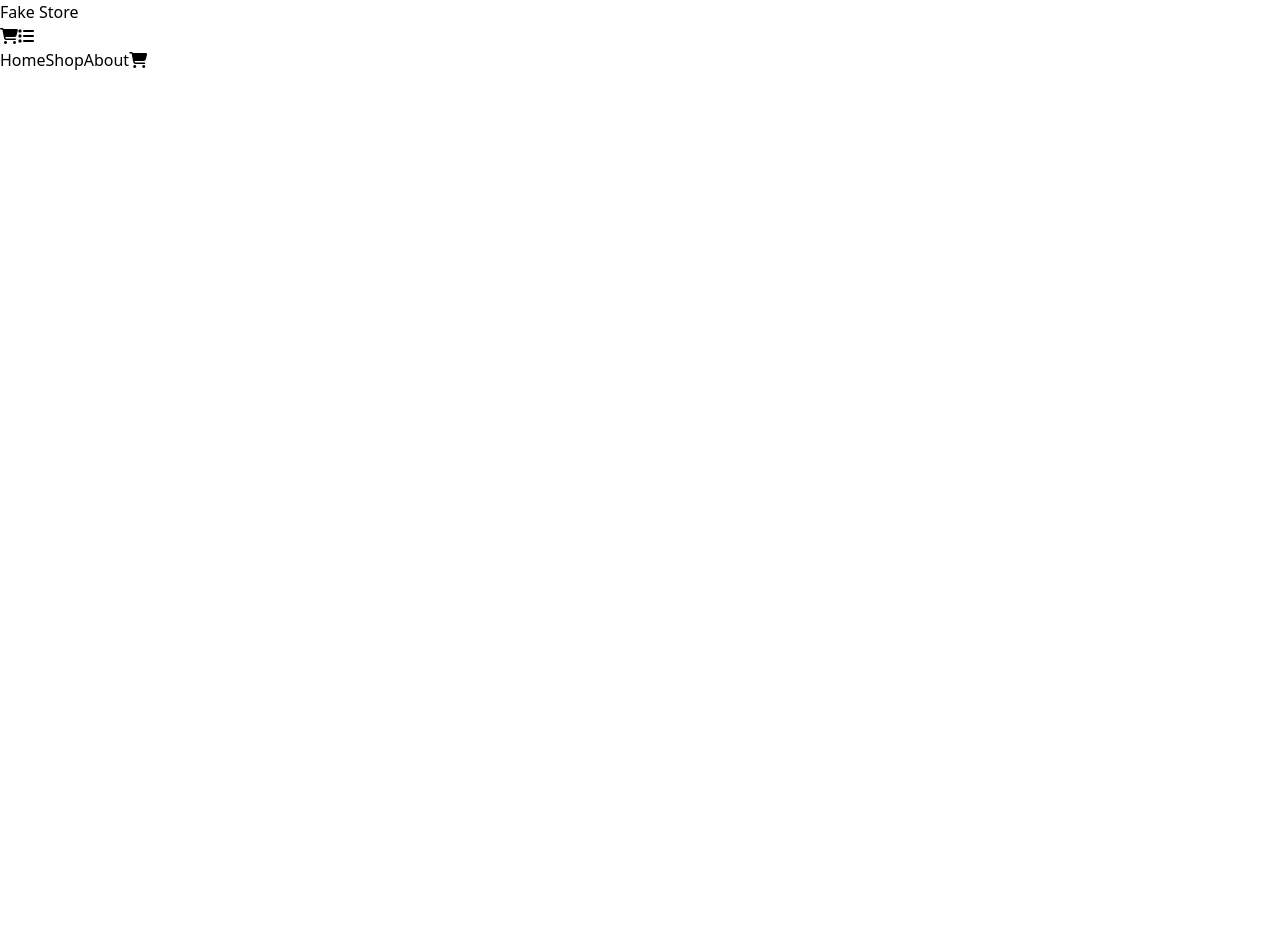
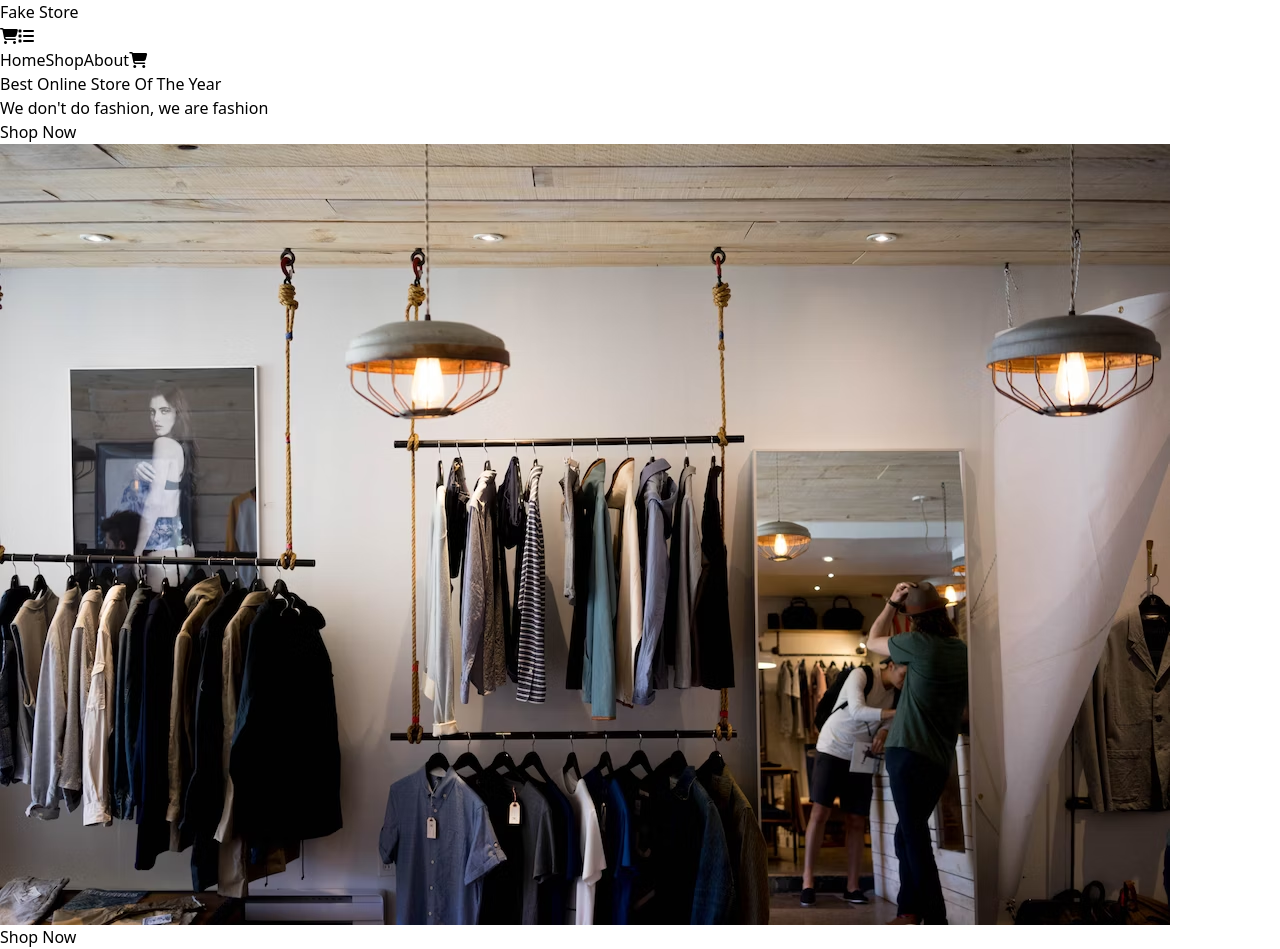
Before and after one commit to Roopaksh1/shopping-cart, a React (Vite) app: page / in a window 1280 px wide. Before the commit the page ends 800 px from the top, so only its background shows below. Built offline with nearby package versions, Linux system fonts and the light colour scheme.

Commit message:
Add home page

```diff
--- a/src/Pages/Home.jsx
+++ b/src/Pages/Home.jsx
@@ -1,5 +1,31 @@
+import { Link } from 'react-router-dom';
+
 const Home = () => {
-  return
-}
+  return (
+    <div className="container mx-auto p-5 md:flex justify-between md:max-w-5xl md:mt-24">
+      <div className="flex flex-col md:justify-center items-center text-center md:text-start md:items-start gap-5">
+        <p className="tracking-widest text-xl md:mb-4">Best Online Store Of The Year</p>
+        <p className="text-4xl font-bold font-poppins md:mb-4">
+          We don't do fashion, we are fashion
+        </p>
+        <button className="bg-black text-white rounded-full px-4 py-1 font-bold text-xl hover:scale-110 transition-all hidden md:block">
+          <Link to={'shop'}>Shop Now</Link>
+        </button>
+      </div>
+      <div className="mt-4 md:mt-0 max-w-md mx-auto">
+        <img
+          src="src/assets/images/shopping_img.png"
+          alt=" "
+          className="rounded-xl"
+        />
+      </div>
+      <div className='md:hidden flex justify-center'>
+        <button className="bg-black text-white rounded-full px-4 py-1 font-bold text-xl hover:scale-110 transition-all mt-4">
+          <Link to={'shop'}>Shop Now</Link>
+        </button>
+      </div>
+    </div>
+  );
+};
 
 export default Home;
--- a/src/components/NavBar.jsx
+++ b/src/components/NavBar.jsx
@@ -7,18 +7,18 @@ const NavBar = () => {
 
   return (
     <>
-      <header className="p-4 bg-black flex justify-between font-mono font-bold">
+      <header className="p-4 bg-black flex justify-between font-mono font-bold sticky top-0">
         <h1 className="text-3xl text-white">Fake Store</h1>
         <div className="mobile text-white md:hidden">
           <Link
-            className="text-2xl relative top-0.4 hover:scale-110 inline-block"
+            className="text-2xl relative top-0.4 hover:scale-125 inline-block"
             to={'cart'}
           >
             <i className="fa-solid fa-cart-shopping"></i>
           </Link>
           <button
             onClick={showNavbar}
-            className="text-2xl ml-9 transition-all hover:scale-110"
+            className="text-2xl ml-9 transition-all hover:scale-125"
           >
             <i className="fa-solid fa-list"></i>
           </button>
@@ -27,27 +27,27 @@ const NavBar = () => {
           <nav className="text-base flex flex-col gap-5 md:block">
             <Link
               onClick={showNavbar}
-              className="align-middle hover:scale-110 inline-block transition-all"
-              to={'home'}
+              className="align-middle hover:scale-125 inline-block transition-all"
+              to={'/'}
             >
               Home
             </Link>
             <Link
               onClick={showNavbar}
-              className="align-middle md:ml-5 hover:scale-110 inline-block transition-all"
+              className="align-middle md:ml-5 hover:scale-125 inline-block transition-all"
               to={'shop'}
             >
               Shop
             </Link>
             <Link
               onClick={showNavbar}
-              className="align-middle md:ml-5 hover:scale-110 inline-block transition-all"
+              className="align-middle md:ml-5 hover:scale-125 inline-block transition-all"
               to={'about'}
             >
               About
             </Link>
             <Link
-              className="relative top-1 hidden md:inline-block md:ml-5 hover:scale-110 transition-all"
+              className="relative top-1 hidden md:inline-block md:ml-5 hover:scale-125 transition-all"
               to={'cart'}
             >
               <i className="fa-solid fa-cart-shopping"></i>
--- a/src/index.css
+++ b/src/index.css
@@ -20,3 +20,7 @@
     transform: scaleY(1);
   }
 }
+
+body {
+  background-color: white;
+}
--- a/src/main.jsx
+++ b/src/main.jsx
@@ -13,7 +13,7 @@ const router = createBrowserRouter([
     path: '/',
     element: <NavBar />,
     children: [
-      {path: '/home', element: <Home />},
+      {index: true, element: <Home />},
       {path: '/about', element: <About />},
       {path: '/shop', element: <Shop />},
       {path: '/cart', element: <Cart />},
```
